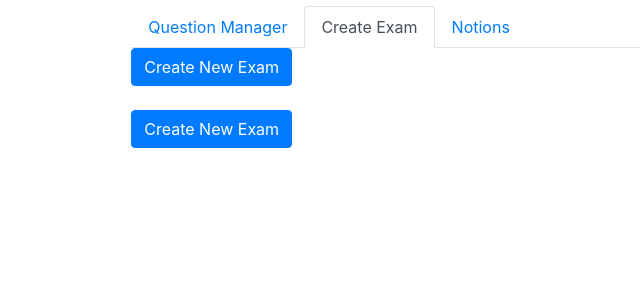
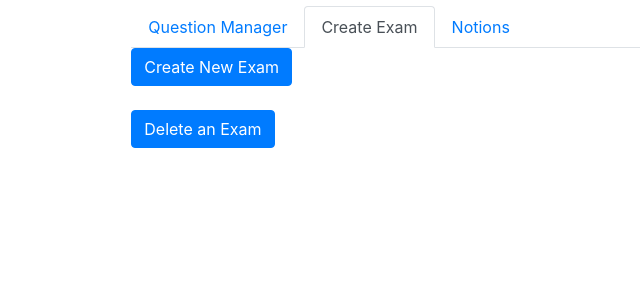
Before and after one commit to arturisto/Dev-Inst, a Flask app: template Final Project/learning_app/learning_hub/templates/content_management.html in a window 1280 px wide, after a click on "Create Exam". Shown: the part 130-430 px from the top of the page, without its empty margins (72-712 px from the left). Run offline with Flask 2, Linux system fonts and the light colour scheme; the template is opened without the code that fills it: values that come from a table or form of the project are taken from there, others are empty; some libraries are stand-ins or nearby versions.

Commit message:
8/12/2020

```diff
--- a/Final Project/learning_app/learning_hub/templates/content_management.html
+++ b/Final Project/learning_app/learning_hub/templates/content_management.html
@@ -116,8 +116,8 @@
                 </table>
               </form>
         </div>
-        <button class="btn btn-primary" type="button" id="e_delete_show" data-toggle="collapse" data-target="#delete-exam" aria-expanded="false" aria-controls="collapseExample">
-            Create New Exam
+        <button class="btn btn-primary collapsed" type="button" id="e_delete_show" data-toggle="collapse" data-target="#delete-exam" aria-expanded="false" aria-controls="collapseExample">
+            Delete an Exam
         </button><br><br>
         <div class="collapse" id="delete-exam">
           <h4> Delete Exam</h4>
@@ -143,6 +143,7 @@
 $(document).ready(function(){
     $('#qtype').on('change',function(){
         if ($("#questions-tab").hasClass("active")){
+          // hide the multiple choice wrong answers when choosing a single entry exercise
             if ($(this).children("option:selected").val() =="SINGLE"){
                 for (i =1;i<=3; i++)
                 {
@@ -152,6 +153,7 @@ $(document).ready(function(){
                     $("label[for='wrong_answer"+i+"']").removeClass("d-inline")
                 }
             };
+            // #unhide the multiple choice wrong answers when choosing the multiple choice exercises
             if ($(this).children("option:selected").val() =="MULTI"){
 
                 for (i =1;i<=3; i++)
@@ -164,6 +166,7 @@ $(document).ready(function(){
 
         }
     });
+    // get exercises to delete by substring and show them as a list with checkbox to choose
     $('#q_delete_btn').click(function(){
         event.preventDefault();
         var search_key_string =  $("#q_delete").val();
@@ -189,12 +192,12 @@ $(document).ready(function(){
                      "<td>"+item[5]+"</td></tr>"
                 });
                 $("#form_delete_body").append(newRow)
-
                 }
+        });
 
     });
 
-    })
+    //show the data selected for deleteion and hide the search form
     $('#delete_btn').click(function(){
       if ($('#delete-question').hasClass("show")==false)
       {
@@ -206,16 +209,24 @@ $(document).ready(function(){
 
     });
 
-
+    //update exam creation form with the exercises from DB to choose from
     $('#e_create_show').click(function(){
       if ($(this).hasClass("collapsed") == false){
+            if(document.getElementById("q_chosing_table")){
+              $("#q_chosing_table").remove()
+              if ($("#delete-exam").hasClass("show")==true){
+                  $("#delete-exam").removeClass("show")
+                  $("#e_delete_show").addClass("collapsed")
+              }//end of if delete-exam
+              };
             $.ajax({
               type : 'POST',
               url : "{{url_for('hub.get_questions_for_exam')}}",
               contentType: 'application/json;charset=UTF-8',
-          // data : JSON.stringify(search_key_string),
+
               success: function(response) {
-            var insertedHtml = '<tr><td><label for="q_chooser"> Choose questions to be added</label></td><td>\
+                //create the header of the table
+                var insertedHtml = '<tr id="q_chosing_table"><td ><label for="q_chooser"> Choose questions to be added</label></td><td>\
                                     <table class="table" id="q_chooser">\
                                       <thead>\
                                         <tr>\
@@ -229,7 +240,7 @@ $(document).ready(function(){
                                       </thead>\
                                       <tbody>'
 
-
+                //create the rows from the data recieved in the response
                 $.each(response,function(i,item){
                   insertedHtml +="<tr><td><input type='checkbox'class='form-check-input' value='"+item[0]+"' name='q_ID_"+item[0]+"'</td>"+
                             "<td>"+item[1]+"</td>"+
@@ -238,20 +249,30 @@ $(document).ready(function(){
                             "<td>"+item[4]+"</td>"+
                             "<td>"+item[5]+"</td></tr>"
                                         });
-
+                //close the table the row of the outer table
                 insertedHtml+='</tbody></table></td></tr>'
                 insert_after = $("#form_create_exam_body").find("tr").eq(3)
-            console.log(insertedHtml)
                 $(insertedHtml).insertAfter($(insert_after))
               }
+
+          });
+      }
+
       });
 
-
-      }
+      $("#e_delete_show").click(function(){
+        if ($("#e_delete_show").hasClass("collapsed") == true){
+              $("#create-exam").removeClass("show")
 
 
-    })
-});
+        }//end of if has collapsed
+
+
+      }) //end of e_delete_exam click
+
+  }); //end of document
+
+
 
 </script>
 {% endblock %}
```
Lines whose indentation alone changed are shown as unchanged.
